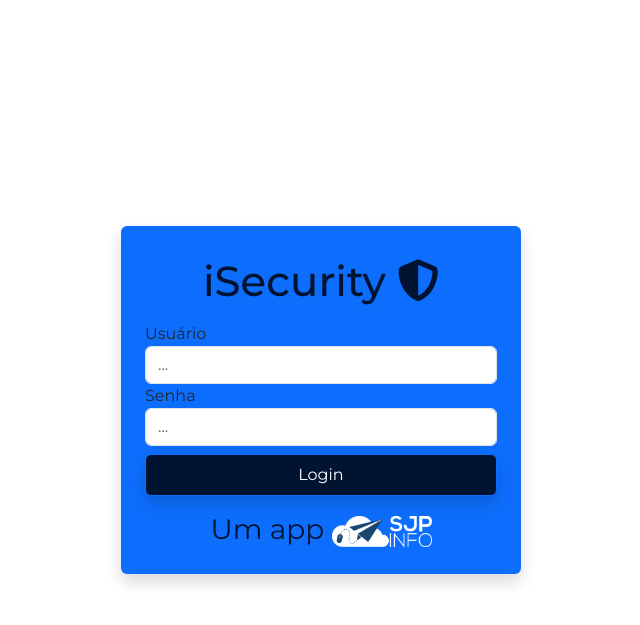
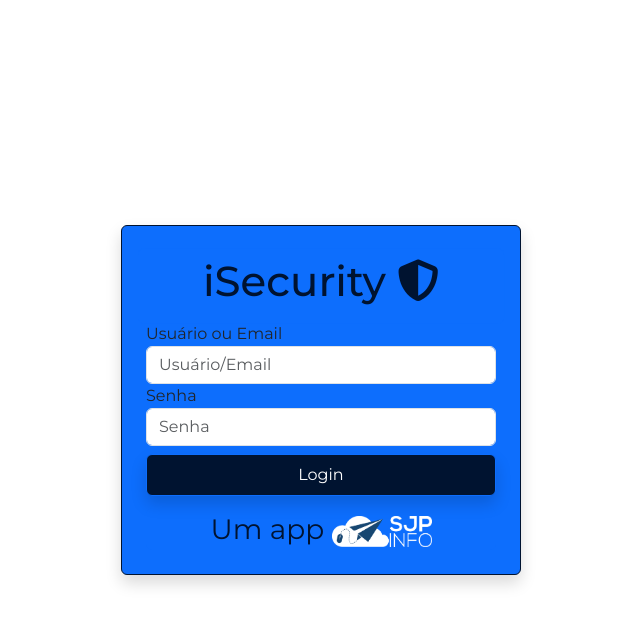
Before and after one commit to e-mend/simplemvc, a PHP site: page / in a window 1280 px wide. Shown: the top 625 px of the page, without its empty margins (319-959 px from the left). Run offline with PHP 8.4, Linux system fonts and the light colour scheme; data that the repository does not hold is empty; some libraries are stand-ins or nearby versions.

Commit message:
Text change

```diff
--- a/resources/view/login.php
+++ b/resources/view/login.php
@@ -2,7 +2,7 @@
 
 <body>
     <div class="container-fluid vertical-center" id="app">
-        <div class="login-form p-4 rounded bg-primary shadow">
+        <div class="login-form p-4 rounded bg-primary shadow primary-border">
             <div class="bg-primary p-2 rounded fs-1 text-center animate__infinite
                     animate__animated animate__pulse">
                 <h1 class="primary-color">
@@ -11,12 +11,12 @@
                 </h1>
             </div>
             <div class="form-group">
-                <label for="username">Usuário</label>
-                <input type="text" class="form-control" id="username" placeholder="...">
+                <label for="username">Usuário ou Email</label>
+                <input type="text" class="form-control" id="username" placeholder="Usuário/Email">
             </div>
             <div class="form-group">
                 <label for="password">Senha</label>
-                <input type="password" class="form-control" id="password" placeholder="...">
+                <input type="password" class="form-control" id="password" placeholder="Senha">
             </div>
             <button @click="throwError" class="btn btn-primary p-2 my-2 w-100 shadow">
                 Login
```
